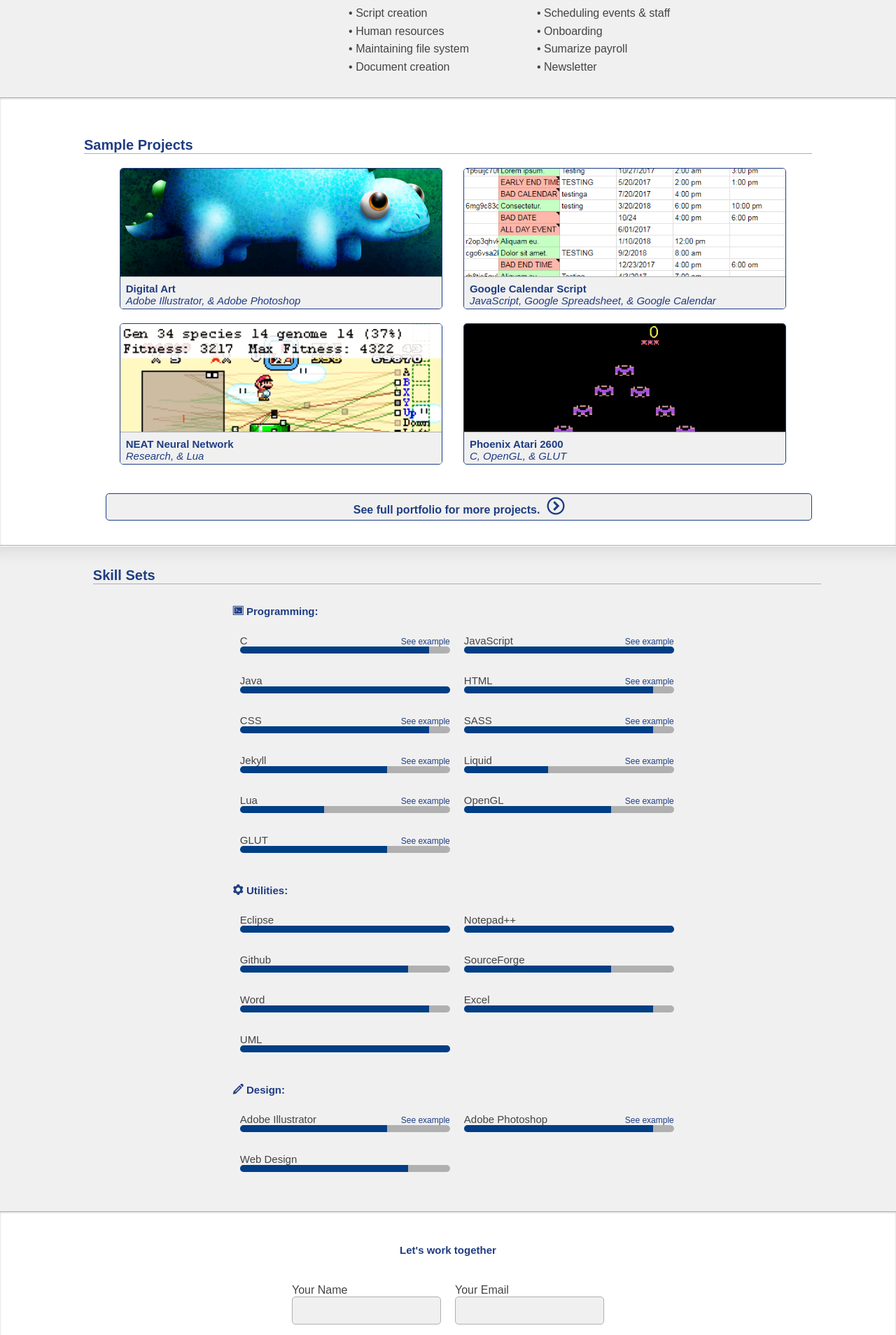
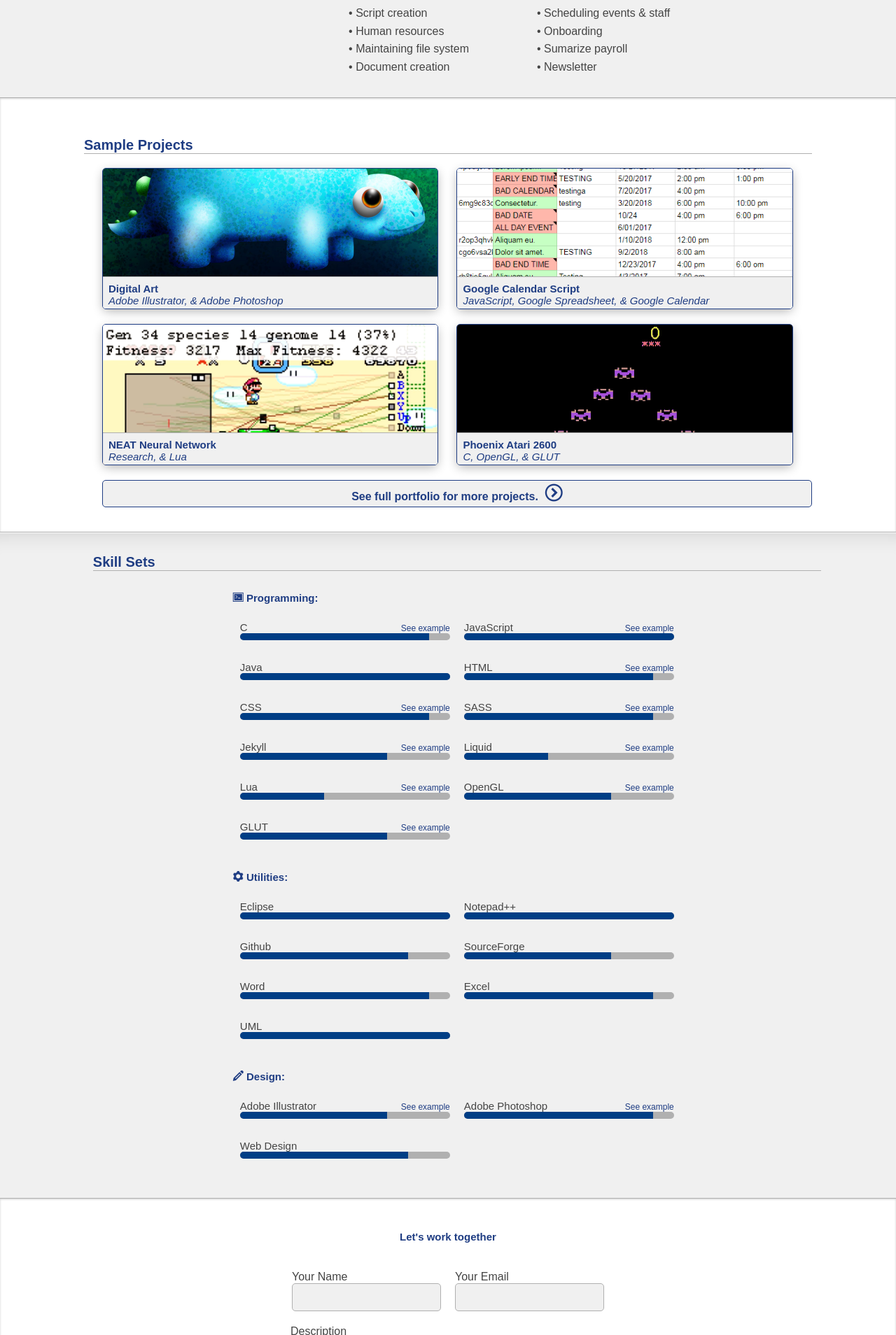
Before and after one commit to schlesigerjess/JessicaSchlesiger.github.io, a Jekyll site: the page built from index.html, in a window 1280 px wide. Shown: the part 1017-2925 px from the top of the page at 70% size. Built offline with Jekyll 4.4.1, drawn with Linux system fonts in a browser that asks for light colours; nearby versions of some CDN libraries; some web fonts are replaced.

Commit message:
Style changes and removed excess code

```diff
--- a/assets/css/3-sections/index/_samples.sass
+++ b/assets/css/3-sections/index/_samples.sass
@@ -1,33 +1,26 @@
 .sample-bar
 	@include whiteBoxShade
-	table
-		text-align: center
 .sample
 	padding: 2%
 .sample-wrap
-	padding: 0px 2% 2% 2%
 	+clearfix
-.thumb-wrap
-	margin: 0px auto
 .thumb-unit
+	display: block
+	box-shadow: 0px 4px 15px -2px rgba(0,0,0,0.33)
 	border-radius: 5px
 	margin: 1% auto 1% auto
-	display: block
 	height: 200px
+	width: 100%
 	position: relative
 	overflow: hidden
 	border: 1px solid $mainAccent
 	&:hover
 		.thumb-overlay
-			background-color: $mainAccent-dark
 			+position(absolute, -5px 0px 0px 0px )
-			color: #fff
+			color: $mainAccent
 			border-top: none
-		.icon-arrow
-			margin-top: 0
 .thumb-image
 	max-height: 77%
-	display: block
 	img
 		display: block
 		max-width: 100%
@@ -80,7 +73,7 @@
 
 @media only screen and (min-width: 565px)
 	.thumb-unit, .portfolio-link
-		margin-left: 3% !important
+		margin-left: 2.5% !important
 	.thumb-unit
 		float: left !important
 		width: 46%
```
